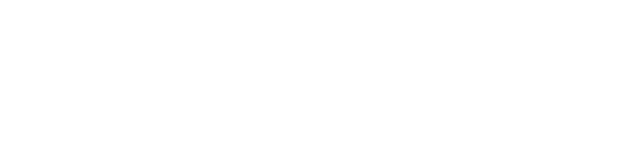
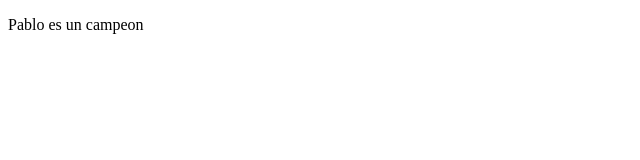
Before and after one commit to cjimenezASW/FULLSTACK_Prueba1, a plain HTML site: page index.html in a window 1280 px wide. Shown: the whole page, without its empty margins (0-640 px from the left). Drawn offline with Linux system fonts and the light colour scheme.

Commit message:
commit para que chistian pruebe su herramienta

```diff
--- a/index.html
+++ b/index.html
@@ -4,6 +4,6 @@
 	<title>GANA CHRIS</title>
 </head>
 <body>
-
+<p>Pablo es un campeon</p>
 </body>
 </html>
```
